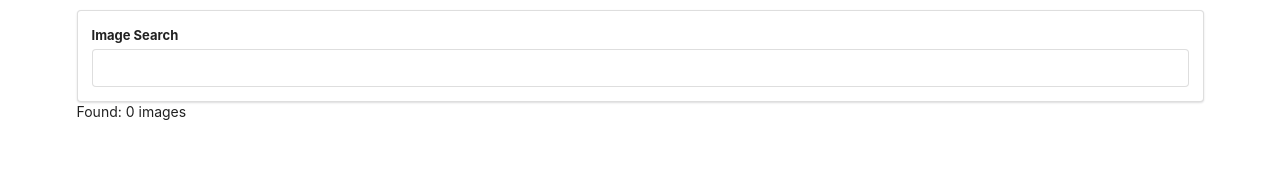
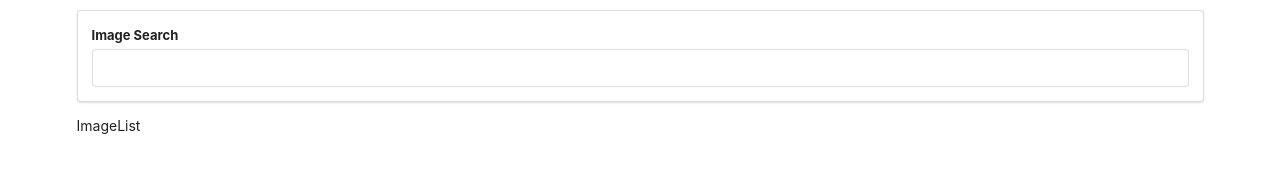
Before and after one commit to haveeru/unsplash-pics, a React (Create React App) app: page / in a window 1280 px wide. Shown: the top 186 px of the page. Built offline with nearby package versions, Linux system fonts and the light colour scheme.

Commit message:
creae ImageList component

```diff
--- a/src/App.js
+++ b/src/App.js
@@ -1,6 +1,7 @@
 import React, { useState } from "react";
 import unsplash from "./api/unsplash";
 import SearchBar from "./components/SearchBar";
+import ImageList from "./components/ImageList";
 
 function App() {
   const [images, setImages] = useState([])
@@ -15,7 +16,7 @@ function App() {
   return (
     <div className="ui container" style={{ marginTop: "10px" }}>
       <SearchBar onSubmit={onSearchSubmit} />
-      Found: {images.length} images
+      <ImageList images={images}/>
     </div>
   );
 }
--- /dev/null
+++ b/src/components/ImageList.js
@@ -0,0 +1,13 @@
+import React from 'react';
+
+//props.images destructured
+const ImageList = ({images}) => {
+    console.log(images);
+    return (
+        <div>
+          ImageList
+        </div>
+    );
+};
+
+export default ImageList;
```
